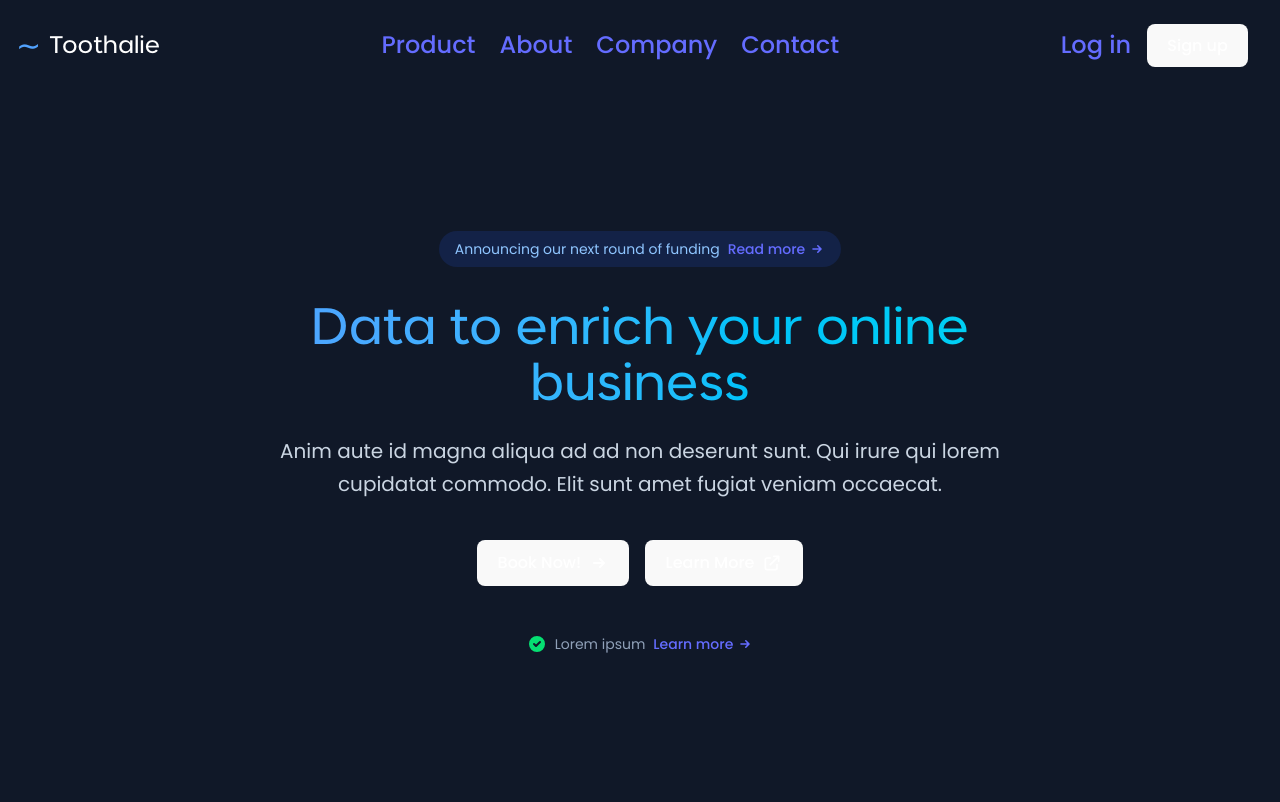
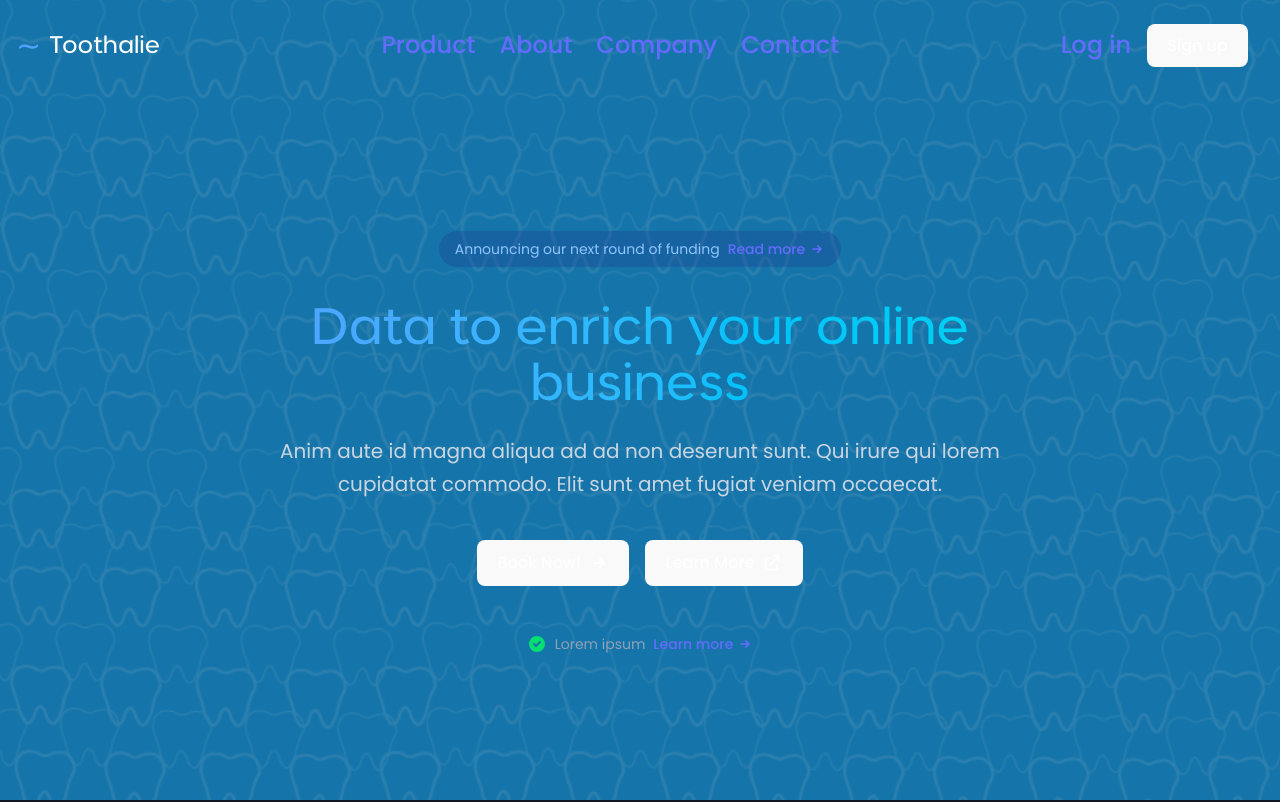
Before and after one commit to cl1ntdev/Toothalie-Front-End, a React (Vite) app: page / in a window 1280 px wide. Shown: the top 802 px of the page. Built offline with nearby package versions, Linux system fonts and the light colour scheme.

Commit message:
change background

```diff
--- a/src/Pages/LandinPageSection/Lpage_Section1.tsx
+++ b/src/Pages/LandinPageSection/Lpage_Section1.tsx
@@ -1,9 +1,14 @@
 import React from "react";
 import { Link }  from "react-router-dom"
-
+import bgLight from '../../assets/bgLight.png'
+import bgDark from '../../assets/bgDark.png'
 export default function LPage_Section1() {
   return (
-    <div className="min-h-screen bg-gray-900 text-white flex flex-col justify-between">
+    <div className="min-h-screen bg-gray-900 text-white flex flex-col justify-between
+      bg-cover bg-center h-screen
+      "
+          style={{ backgroundImage: `url(${bgDark})` }}
+    >
       {/* Header */}
       <header className="container mx-auto px-4 py-6 flex justify-between items-center">
         <div className="flex items-center">
```
